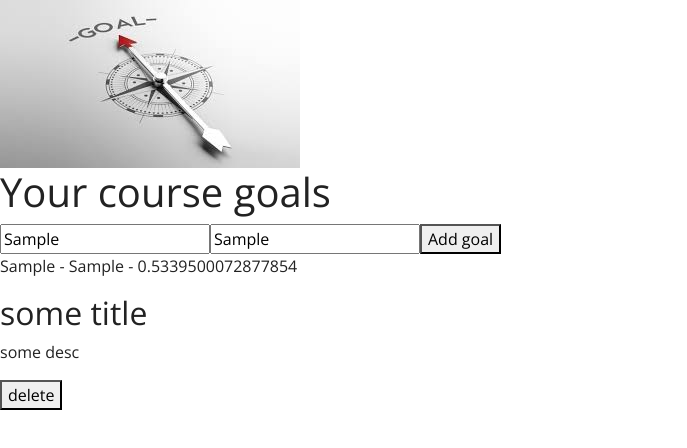
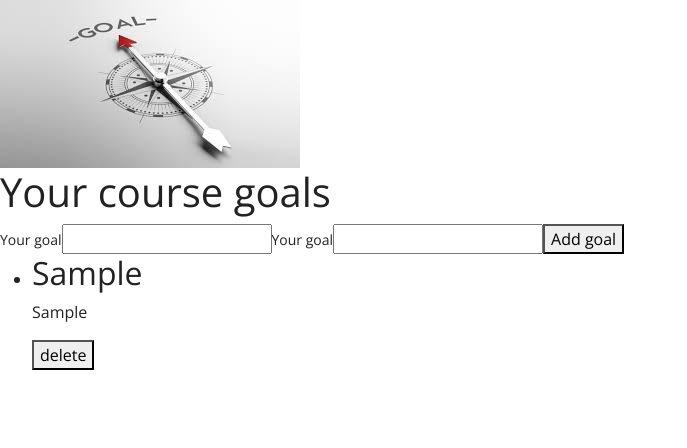
Before and after one commit to yamilzavala/react-interview-typescript, a React (Create React App) app: page / in a window 1280 px wide. Both pictures are taken after typing "Sample", "Sample" into the empty fields and a click on the button "Add goal". Shown: the top 448 px of the page, without its empty margins (0-687 px from the left). Built offline with nearby package versions, Linux system fonts and the light colour scheme.

Commit message:
goals app - ts maximilian

```diff
--- a/src/theory/ts-app-maximilian/AppGoals.tsx
+++ b/src/theory/ts-app-maximilian/AppGoals.tsx
@@ -1,35 +1,30 @@
 import React, {useState} from 'react';
-import CourseGoals from './components/CourseGoals';
 import Header from './components/Header';
+import CourseGoalList from './components/CourseGoalList';
+import CourseGoalForm from './components/CourseGoalForm';
 //import goals from '../../assets/goals.jpeg'
 
-type TCourseGoal = {
+export type TCourseGoal = {
     description: string,
     title: string,
-    id: number
+    id?: number
 }
 
 const AppGoals = () => {
     const [goals, setGoals] = useState<TCourseGoal[]>([])
-    const [goalDescription, setGoalDescription] = useState<string>()
-    const [goalTitle, setGoalTitle] = useState<string>()
     const imageUrl = `/assets/goals.jpeg`
 
-    const handleAddGoal = () => {
-        if (goalDescription && goalTitle) {
-            setGoals([
-                ...goals,
-                {
-                    id: Math.random(),
-                    title: goalTitle,
-                    description: goalDescription
-                }
-            ])
-            }
+    const handleAddGoal = (goal: TCourseGoal) => {
+        const newGoal = {
+            ...goal,
+            id: Math.random()
         }
 
-    const handleDelete = () => {
-        console.log('delete fc')
+        setGoals([...goals, newGoal])
+    }
+
+    const handleDelete = (id: number) => {
+        setGoals(goals.filter(currentGoal => currentGoal.id !== id))
     }
 
     return (
@@ -38,15 +33,12 @@ const AppGoals = () => {
                 <h1>Your course goals</h1>
             </Header>
 
-            <input placeholder='description' value={goalDescription} onChange={(e) => setGoalDescription(e.target.value)}/>
-            <input placeholder='title' value={goalTitle} onChange={(e) => setGoalTitle(e.target.value)}/>
-            <button onClick={handleAddGoal}>Add goal</button>
+            <CourseGoalForm
+                handleAddGoal={handleAddGoal}
+            />
 
-            {goals.map((goal,idx) => (
-                <p key={idx}>{goal.title} - {goal.description} - {goal.id}</p>
-            ))}
+            <CourseGoalList goals={goals} handleDelete={handleDelete}/>
 
-            <CourseGoals title='some title' description='some desc' deleteFc={handleDelete} />
         </>
     );
 };
--- /dev/null
+++ b/src/theory/ts-app-maximilian/components/CourseGoalForm.tsx
@@ -0,0 +1,41 @@
+import React, { useRef } from 'react';
+import { TCourseGoal } from '../AppGoals';
+
+type TCourseGoalFormProps = {
+    handleAddGoal: (goal: TCourseGoal) => void
+}
+
+const CourseGoalForm = ({handleAddGoal}: TCourseGoalFormProps) => {
+    const goalRef = useRef<HTMLInputElement>(null)
+    const summaryRef = useRef<HTMLInputElement>(null)
+
+    const handleSubmit = (e: React.FormEvent<HTMLFormElement>) => {
+        e.preventDefault()
+
+        const enteredGoal = goalRef.current!.value;
+        const enteredSummary = summaryRef.current!.value;
+
+        const goal = {
+            title: enteredGoal,
+            description: enteredSummary
+        }
+
+        e.currentTarget.reset();
+        handleAddGoal(goal)
+    }
+
+    return (
+        <>
+            <form onSubmit={handleSubmit}>
+                <label htmlFor="goal">Your goal</label>
+                <input id='goal' type='text' ref={goalRef}/>
+
+                <label htmlFor="summary">Your goal</label>
+                <input id='summary' type='text' ref={summaryRef}/>
+                <button>Add goal</button>
+            </form>
+        </>
+    );
+};
+
+export default CourseGoalForm;
--- /dev/null
+++ b/src/theory/ts-app-maximilian/components/CourseGoalList.tsx
@@ -0,0 +1,25 @@
+import React from 'react';
+import { TCourseGoal } from '../AppGoals';
+import CourseGoals from './CourseGoals';
+
+type TGoalsPropsList = {
+    goals: TCourseGoal[],
+    handleDelete:(id: number) => void
+}
+
+const CourseGoalList = ({goals, handleDelete}: TGoalsPropsList) => {
+
+    const renderesGoals = goals.map((goal,idx) => (
+        <li key={idx}>
+            <CourseGoals goal={goal} deleteFc={handleDelete}/>
+        </li>
+    ))
+
+    return (
+        <ul>
+            {renderesGoals}
+        </ul>
+    );
+};
+
+export default CourseGoalList;
--- a/src/theory/ts-app-maximilian/components/CourseGoals.tsx
+++ b/src/theory/ts-app-maximilian/components/CourseGoals.tsx
@@ -1,21 +1,21 @@
 import React from 'react';
+import { TCourseGoal } from '../AppGoals';
 
 //type TCourseGoalsProps = React.PropsWithChildren & {
 type TCourseGoalsProps = {
-    title: string,
-    description: string,
-    deleteFc:() => void,
+    goal: TCourseGoal,
+    deleteFc:(id: number) => void,
     //children: React.ReactNode
 }
 
-const CourseGoals: React.FC<TCourseGoalsProps> = ({title, description, deleteFc}) => {
+const CourseGoals: React.FC<TCourseGoalsProps> = ({goal, deleteFc}) => {
     return (
         <article>
             <div>
-                <h2>{title}</h2>
-                <p>{description}</p>
+                <h2>{goal.title}</h2>
+                <p>{goal.description}</p>
             </div>
-            <button onClick={deleteFc}>delete</button>
+            <button onClick={() => deleteFc(goal.id!)}>delete</button>
             {/* {children}          */}
         </article>
     );
```
